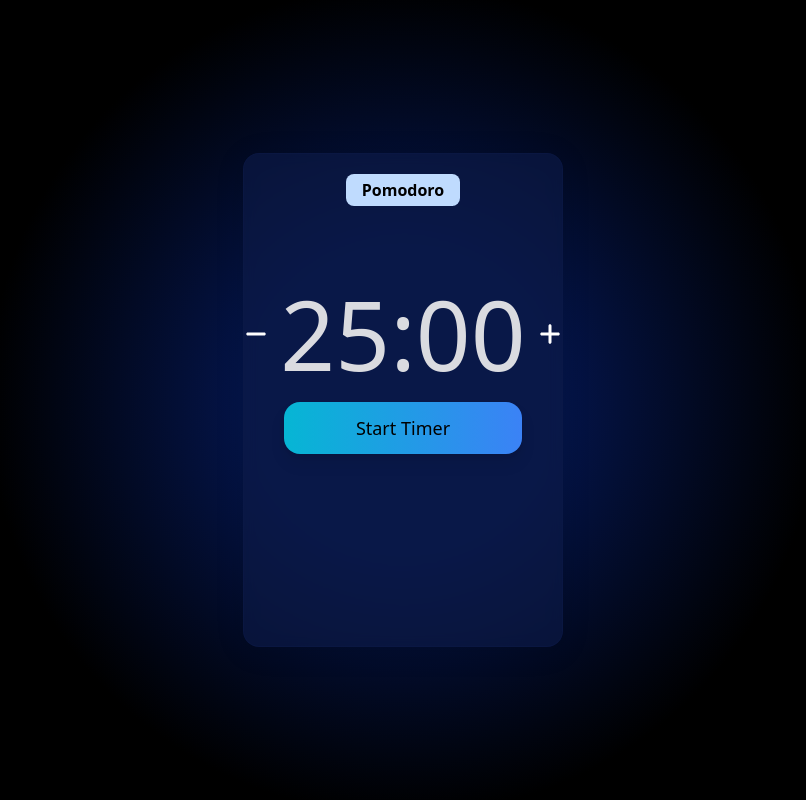
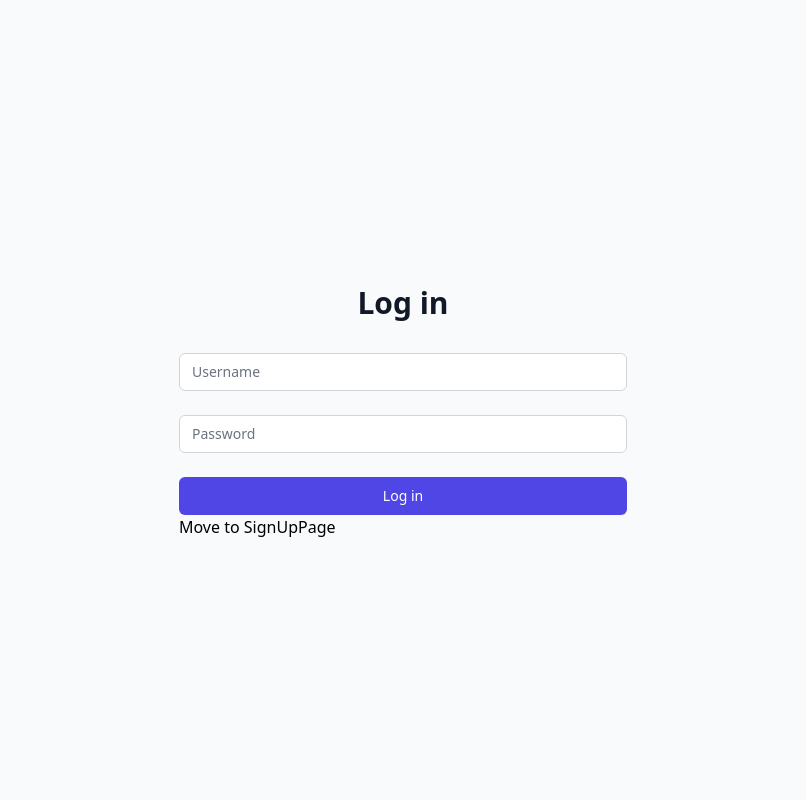
Before and after one commit to A-Hackers/PomoBuddy, a React (Create React App) app in the folder pomobuddy_frontend/: page / in a window 1280 px wide. Shown: the whole page, without its empty margins (237-1043 px from the left). Built offline with nearby package versions, Linux system fonts and the light colour scheme.

Commit message:
added login and signup pages + react router dom

```diff
--- a/pomobuddy_frontend/package.json
+++ b/pomobuddy_frontend/package.json
@@ -11,6 +11,7 @@
     "@testing-library/user-event": "^13.5.0",
     "react": "^18.3.1",
     "react-dom": "^18.3.1",
+    "react-router-dom": "^6.23.1",
     "react-scripts": "5.0.1",
     "start": "^5.1.0",
     "web-vitals": "^2.1.4"
--- a/pomobuddy_frontend/src/app.jsx
+++ b/pomobuddy_frontend/src/app.jsx
@@ -1,10 +1,9 @@
-import "./index.css";
-import TimerPage from "./pages/TimerPage";
+import LoginPage from "./pages/LoginPage";
 
 const App = () => {
   return (
     <div>
-      <TimerPage />
+      <LoginPage />
     </div>
   );
 };
--- a/pomobuddy_frontend/src/index.js
+++ b/pomobuddy_frontend/src/index.js
@@ -1,10 +1,19 @@
 import React from "react";
 import ReactDOM from "react-dom/client";
+import "./index.css";
 import App from "./app";
+import { RouterProvider, createBrowserRouter } from "react-router-dom";
+import LoginPage from "./pages/LoginPage";
+import SignUpPage from "./pages/SignUpPage";
 
-const root = ReactDOM.createRoot(document.getElementById("root"));
-root.render(
+const router = createBrowserRouter([
+  { path: "/", element: <App /> },
+  { path: "/LoginPage", element: <LoginPage /> },
+  { path: "/SignPage", element: <SignUpPage /> },
+]);
+
+ReactDOM.createRoot(document.getElementById("root")).render(
   <React.StrictMode>
-    <App />
+    <RouterProvider router={router} />
   </React.StrictMode>
 );
--- /dev/null
+++ b/pomobuddy_frontend/src/pages/LoginPage.jsx
@@ -0,0 +1,57 @@
+import React from "react";
+import { Link } from "react-router-dom";
+
+const LoginPage = () => {
+  return (
+    <div className="min-h-screen flex items-center justify-center bg-gray-50 py-12 px-4 sm:px-6 lg:px-8">
+      <div className="max-w-md w-full space-y-8">
+        <div>
+          <h2 className="mt-6 text-center text-3xl font-extrabold text-gray-900">
+            Log in
+          </h2>
+        </div>
+        <form className="mt-8 space-y-6">
+          <div>
+            <label htmlFor="username" className="sr-only">
+              Username
+            </label>
+            <input
+              id="username"
+              name="username"
+              type="text"
+              autoComplete="username"
+              required
+              className="appearance-none rounded-md relative block w-full px-3 py-2 border border-gray-300 placeholder-gray-500 text-gray-900 focus:outline-none focus:ring-indigo-500 focus:border-indigo-500 focus:z-10 sm:text-sm"
+              placeholder="Username"
+            />
+          </div>
+          <div>
+            <label htmlFor="password" className="sr-only">
+              Password
+            </label>
+            <input
+              id="password"
+              name="password"
+              type="password"
+              autoComplete="current-password"
+              required
+              className="appearance-none rounded-md relative block w-full px-3 py-2 border border-gray-300 placeholder-gray-500 text-gray-900 focus:outline-none focus:ring-indigo-500 focus:border-indigo-500 focus:z-10 sm:text-sm mt-2"
+              placeholder="Password"
+            />
+          </div>
+          <div>
+            <button
+              type="submit"
+              className="w-full flex justify-center py-2 px-4 border border-transparent text-sm font-medium rounded-md text-white bg-indigo-600 hover:bg-indigo-700 focus:outline-none focus:ring-2 focus:ring-offset-2 focus:ring-indigo-500"
+            >
+              Log in
+            </button>
+          </div>
+        </form>
+        <Link to="/SignUpPage">Move to SignUpPage</Link>
+      </div>
+    </div>
+  );
+};
+
+export default LoginPage;
--- /dev/null
+++ b/pomobuddy_frontend/src/pages/SignUpPage.jsx
@@ -0,0 +1,57 @@
+import React from "react";
+import { Link } from "react-router-dom";
+
+const SignUpPage = () => {
+  return (
+    <div className="min-h-screen flex items-center justify-center bg-gray-50 py-12 px-4 sm:px-6 lg:px-8">
+      <div className="max-w-md w-full space-y-8">
+        <div>
+          <h2 className="mt-6 text-center text-3xl font-extrabold text-gray-900">
+            SignUp
+          </h2>
+        </div>
+        <form className="mt-8 space-y-6">
+          <div>
+            <label htmlFor="username" className="sr-only">
+              Username
+            </label>
+            <input
+              id="username"
+              name="username"
+              type="text"
+              autoComplete="username"
+              required
+              className="appearance-none rounded-md relative block w-full px-3 py-2 border border-gray-300 placeholder-gray-500 text-gray-900 focus:outline-none focus:ring-indigo-500 focus:border-indigo-500 focus:z-10 sm:text-sm"
+              placeholder="Username"
+            />
+          </div>
+          <div>
+            <label htmlFor="password" className="sr-only">
+              Password
+            </label>
+            <input
+              id="password"
+              name="password"
+              type="password"
+              autoComplete="current-password"
+              required
+              className="appearance-none rounded-md relative block w-full px-3 py-2 border border-gray-300 placeholder-gray-500 text-gray-900 focus:outline-none focus:ring-indigo-500 focus:border-indigo-500 focus:z-10 sm:text-sm mt-2"
+              placeholder="Password"
+            />
+          </div>
+          <div>
+            <button
+              type="submit"
+              className="w-full flex justify-center py-2 px-4 border border-transparent text-sm font-medium rounded-md text-white bg-indigo-600 hover:bg-indigo-700 focus:outline-none focus:ring-2 focus:ring-offset-2 focus:ring-indigo-500"
+            >
+              SignUp
+            </button>
+          </div>
+        </form>
+        <Link to="/LoginPage">Move to Login Page</Link>
+      </div>
+    </div>
+  );
+};
+
+export default SignUpPage;
```
Also changed, not shown: 1 other file (tests, documents, lock files or other folders).
